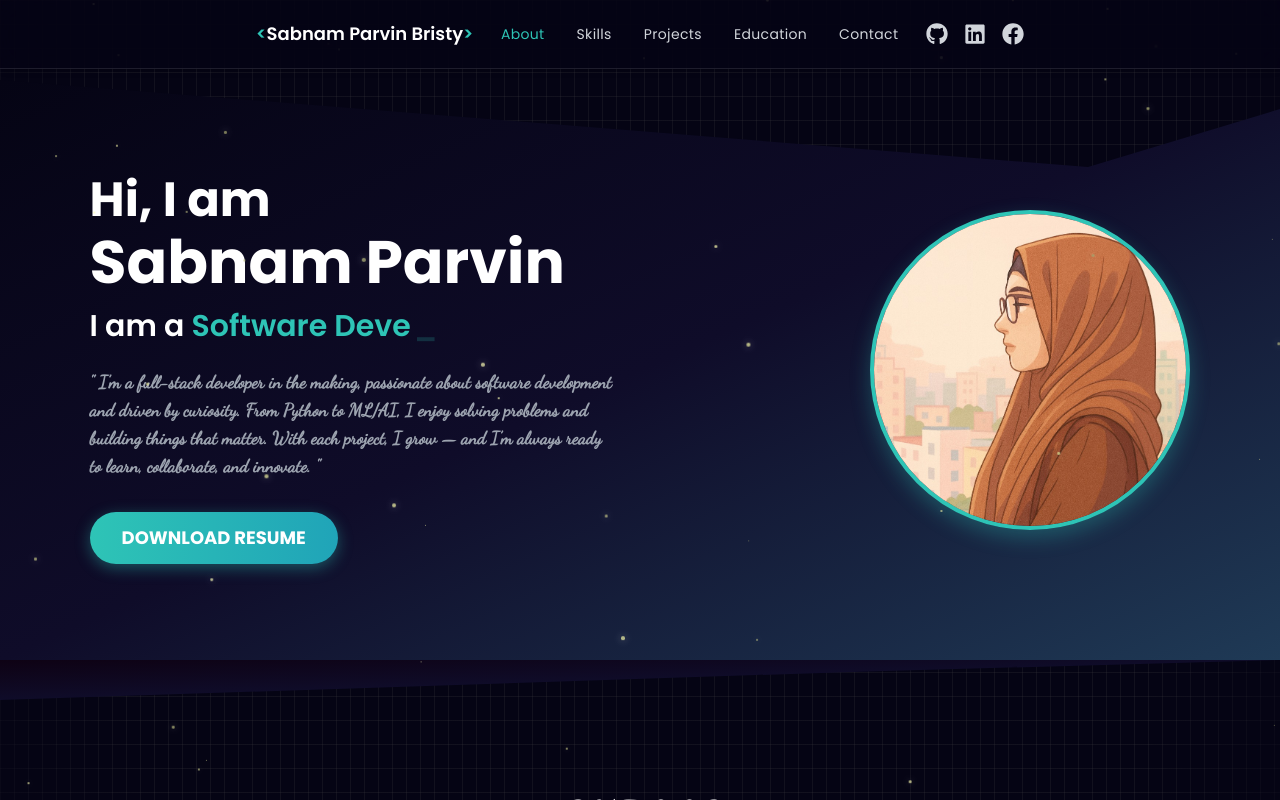
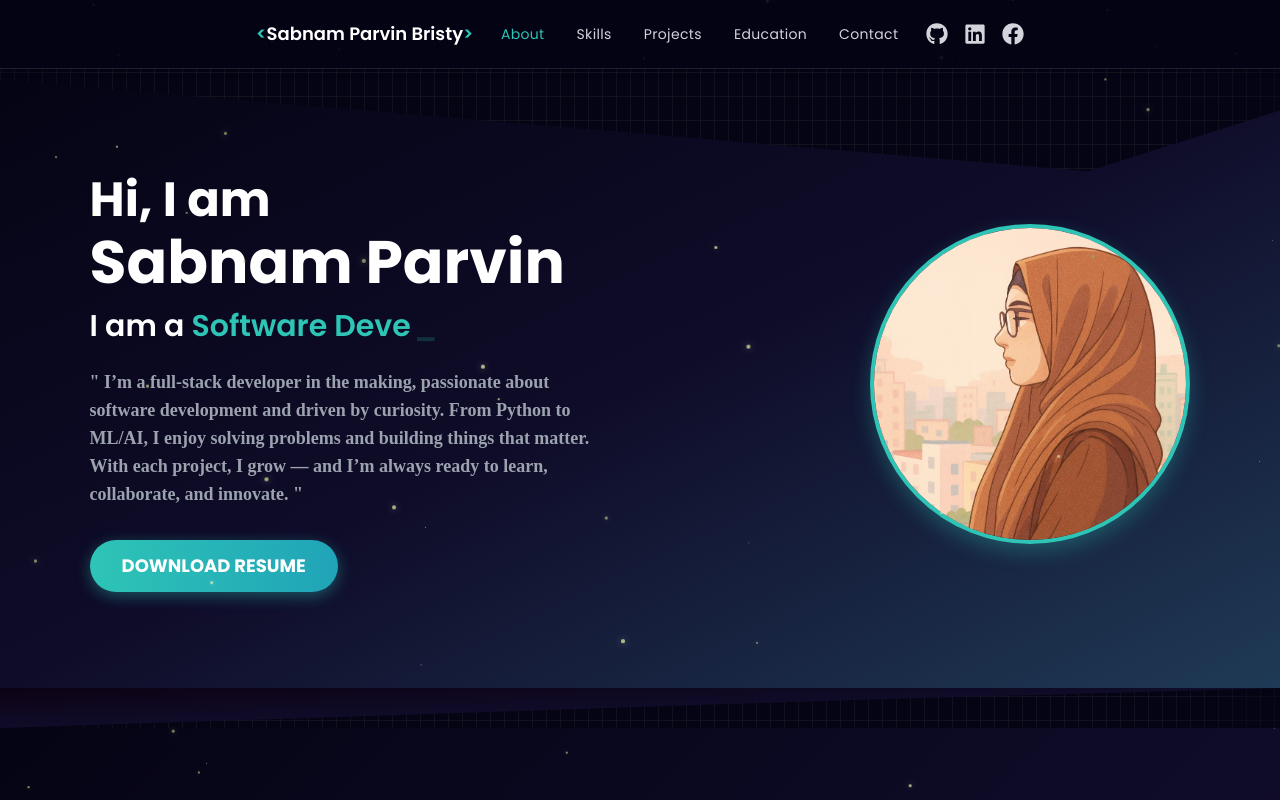
Before and after one commit to sabnamparvinbristy/portfolio, a React (Vite) app: page / in a window 1280 px wide. Shown: the top 800 px of the page. Built offline with nearby package versions, Linux system fonts and the light colour scheme.

Commit message:
Index updated

```diff
--- a/index.html
+++ b/index.html
@@ -2,16 +2,13 @@
 <html lang="en">
   <head>
     <meta charset="UTF-8" />
-    <link rel="icon" type="image/svg+xml" href="./src/assets/profile/pro1.png" />
+    <link rel="icon" type="image/png" href="./src/assets/profile/pro1.png" />
     <meta name="viewport" content="width=device-width, initial-scale=1.0" />
-<link href="https://fonts.googleapis.com/css2?family=Poppins:wght@400;600&display=swap" rel="stylesheet" />
-<link href="https://fonts.googleapis.com/css2?family=Great+Vibes&display=swap" rel="stylesheet" />
-<link href="https://fonts.googleapis.com/css2?family=Dancing+Script&display=swap" rel="stylesheet">
-
-
-
-
-    <title>Sabnam Parvin</title>
+    <title>Sabnam Parvin Bristy</title>
+    <meta
+      name="description"
+      content="Portfolio of Sabnam Parvin Bristy"
+    />
   </head>
   <body>
     <div id="root"></div>
--- a/tailwind.config.js
+++ b/tailwind.config.js
@@ -1,26 +1,26 @@
 /** @type {import('tailwindcss').Config} */
-module.exports = {
-  content: [
-    "./index.html",
-    "./src/**/*.{js,jsx,ts,tsx}", // ✅ Make sure it's pointing to your files
-  ],
+export default {
+  content: ['./index.html', './src/**/*.{js,ts,jsx,tsx}'],
   theme: {
     extend: {
-      keyframes:{
-        blob: {
-          '0%' : {transform : 'scale(1)'},
-          '33%' : {transform : 'scale(1.2)'},
-          '66%' : {transform : 'scale(0.8)'},
-          '100%' : {transform : 'scale(1)'},
-        },
+      colors: {
+        'bg-main':  '#050414',
+        'bg-card':  'rgba(255,255,255,0.05)',
+        'bg-input': '#131025',
+        violet:     '#a855f7',
+        teal:       '#2EC4B6',
+        gold:       '#f0c97a',
       },
-      animation:{
-        blob: 'blob 10s infinite',
+      fontFamily: {
+        sans:   ['Poppins', 'system-ui', 'sans-serif'],
+        script: ['"Dancing Script"', 'cursive'],
+        vibes:  ['"Great Vibes"', 'cursive'],
       },
-       backgroundImage: {
-        'skills-gradient': 'linear-gradient(38.73deg, rgba(204, 0, 187, 0.15) 0%, rgba(201, 32, 184, 0) 50%), linear-gradient(141.27deg, rgba(0, 70, 209, 0) 50%, rgba(0, 70, 209, 0.15) 100%)',
+      backgroundImage: {
+        'skills-gradient':
+          'linear-gradient(135deg, #050414 0%, #0f0c29 50%, #1a0533 100%)',
       },
     },
   },
   plugins: [],
-}
+};
```
